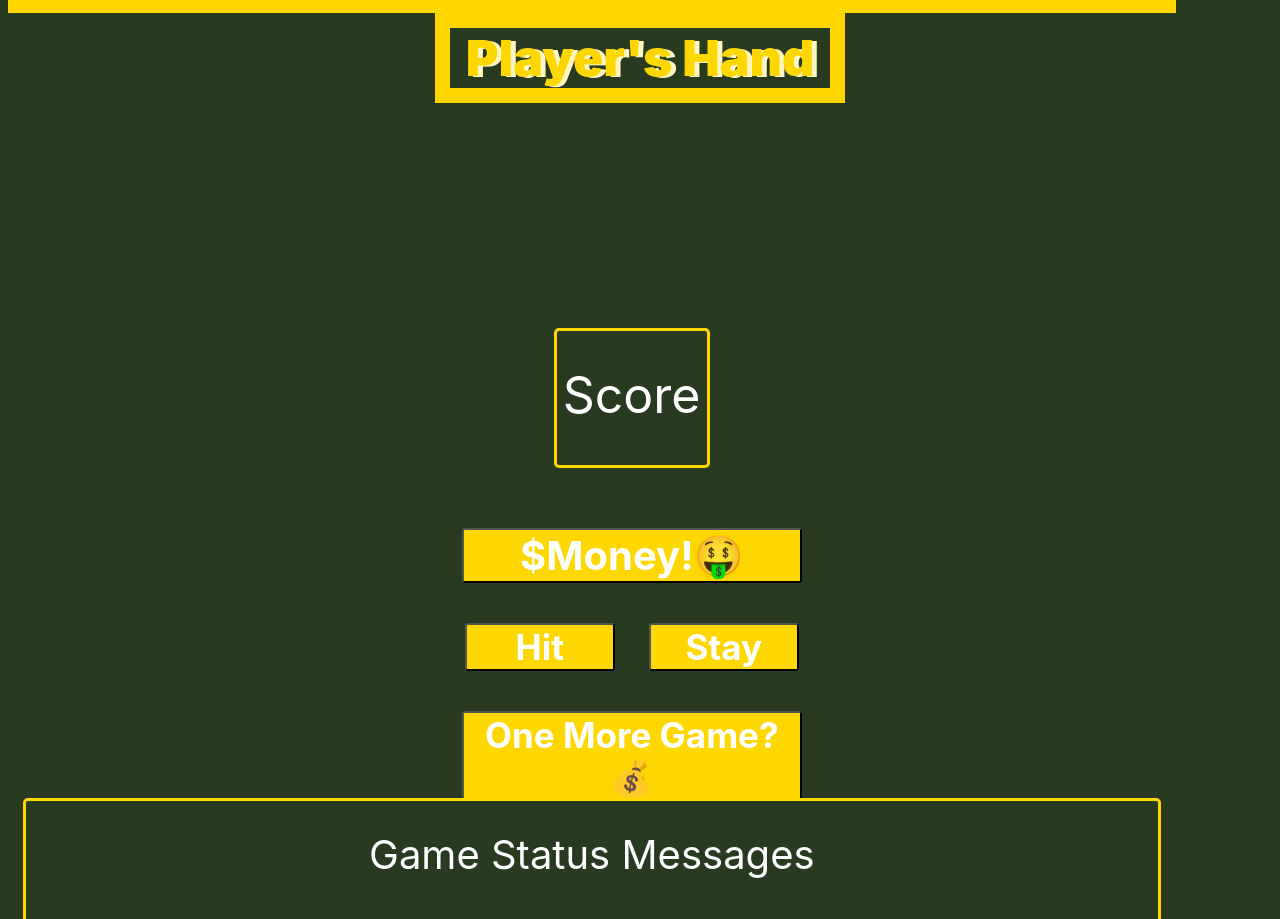
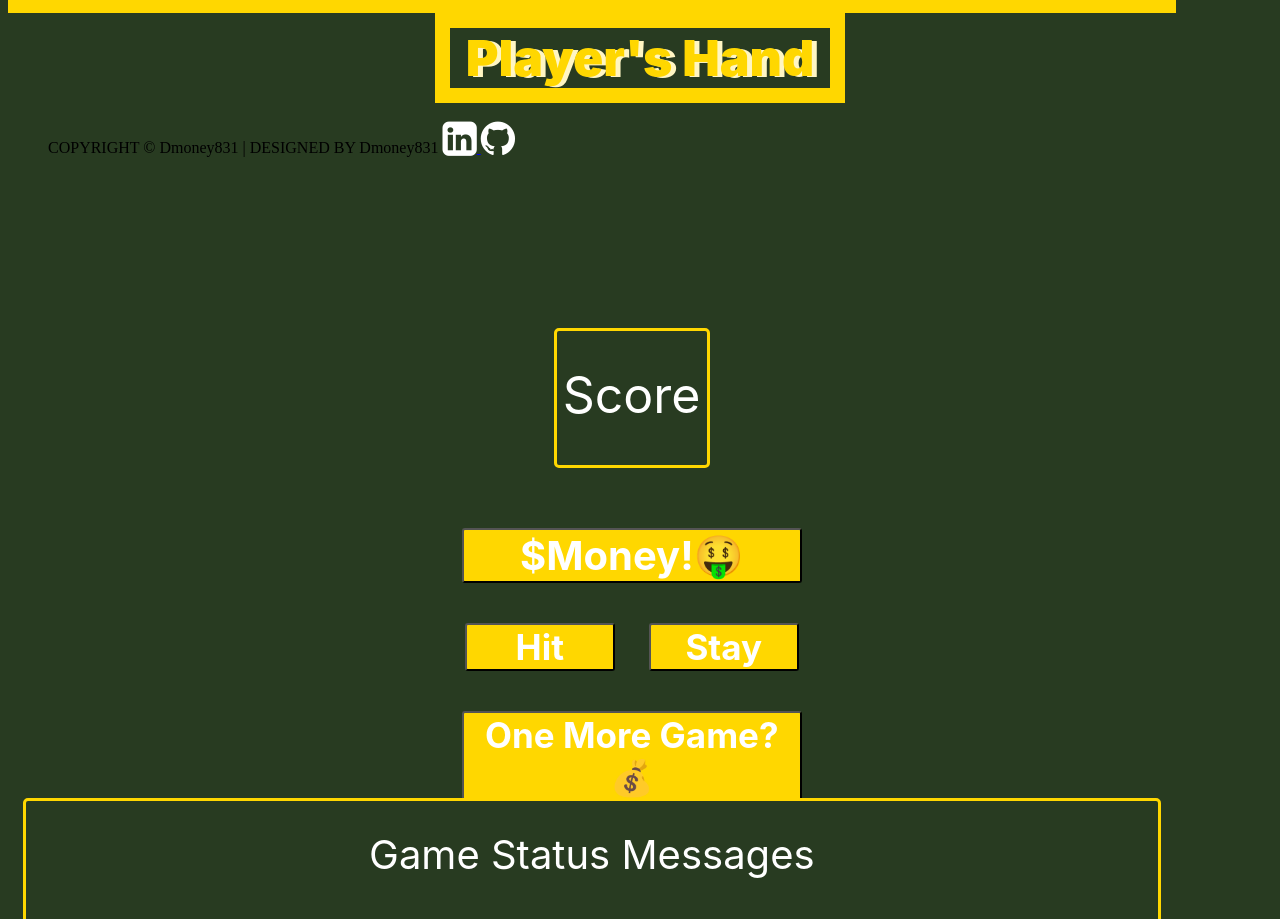
Before and after one commit to Dmoney831/BlackJack21, a plain HTML site: page index.html in a window 1280 px wide. Shown: the part 1507-2426 px from the top of the page. Drawn offline with Linux system fonts and the light colour scheme.

Commit message:
Update index.html

```diff
--- a/index.html
+++ b/index.html
@@ -5,8 +5,12 @@
     <meta http-equiv="X-UA-Compatible" content="IE=edge">
     <meta name="viewport" content="width=device-width, initial-scale=1.0">
     <title>BlackJack 21</title>
+    <!-- <script src="practice.js" defer></script> -->
     <script src="main.js" defer></script>
+
     <link rel="stylesheet" href="style.css">
+    <!-- <link rel="stylesheet" href="practice.css"> -->
+    <link rel="stylesheet" href="https://cdnjs.cloudflare.com/ajax/libs/font-awesome/4.7.0/css/font-awesome.min.css">
 
 </head>
 <body>
@@ -48,5 +52,17 @@
     </div>
 
     <h1 class="player">Player's Hand</h1>
+    <div class="footer">
+        <ul>
+             COPYRIGHT © Dmoney831 | DESIGNED BY Dmoney831
+            <a target="_blank" href="https://www.linkedin.com/in/workwith-derek/">
+                    <i class="fa fa-linkedin-square" style="font-size:40px;color: white"></i>
+            </a>
+            <a target="_blank" href="https://github.com/Dmoney831">
+                    <i class="fa fa-github" style="font-size:40px;color: white"></i>
+            </a>
+        </ul>
+
+    </div>
 </body>
 </html>
```
